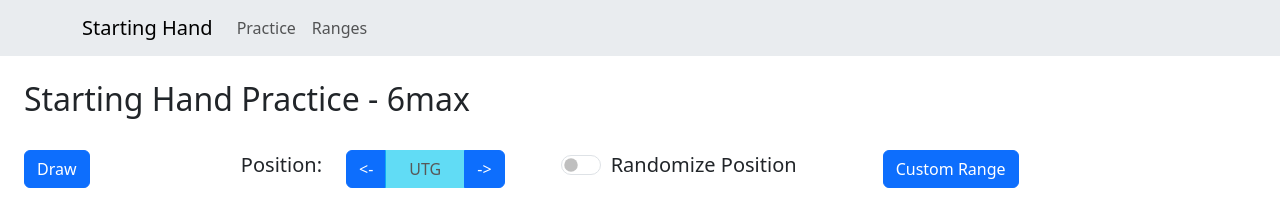
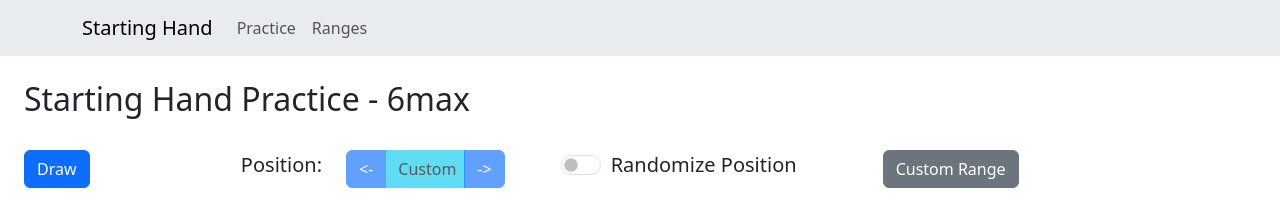
Before and after one commit to apatari/starting-hand, a React (Create React App) app: page / in a window 1280 px wide. Both pictures are taken after a click on the button "Custom Range". Shown: the top 218 px of the page. Built offline with nearby package versions, Linux system fonts and the light colour scheme; no server answers.

Commit message:
disable range buttons on custom toggle

```diff
--- a/src/Position.js
+++ b/src/Position.js
@@ -2,7 +2,7 @@ import React from "react";
 import { Row, Col, ButtonGroup, Button } from "react-bootstrap";
 import { ranges } from "./range_templates";
 
-function Position({ pos, setPos, randomize }) {
+function Position({ pos, setPos, randomize, usingCustom }) {
 
 
     const RANGES_LENGTH = 6
@@ -32,12 +32,12 @@ function Position({ pos, setPos, randomize }) {
                 </Col>
                 <Col>
 
-                    <ButtonGroup>
+                    <ButtonGroup  >
 
-                        <Button disabled={randomize===true?true:false} onClick={handleLeftClick} >{"<-"}</Button>
+                        <Button disabled={(randomize===true || usingCustom)?true:false} onClick={handleLeftClick} >{"<-"}</Button>
 
-                        <Button variant="info" disabled style={{width: "80px"}} >{rangeNames[pos]}</Button>
-                        <Button disabled={randomize===true?true:false} onClick={handleRightClick} >{"->"}</Button>
+                        <Button variant="info" disabled style={{width: "80px"}} >{usingCustom? "Custom" :rangeNames[pos] }</Button>
+                        <Button disabled={(randomize===true || usingCustom)?true:false} onClick={handleRightClick} >{"->"}</Button>
                     </ButtonGroup>
 
 
--- a/src/Practice.js
+++ b/src/Practice.js
@@ -70,7 +70,7 @@ function Practice() {
                         </div>
                     </Col>
                     <Col  className='' md={4} >
-                        <Position pos={pos} setPos={setPos} randomize={randomize}/>
+                        <Position usingCustom={usingCustom} pos={pos} setPos={setPos} randomize={randomize}/>
                     </Col>
                     <Col md={3}  >
                         <Form.Switch
@@ -80,7 +80,10 @@ function Practice() {
                         />
                     </Col>
                     <Col md={2}>
-                        <Button onClick={handleCustomRangeClick} >Custom Range</Button>
+                        {usingCustom
+                        ? <Button onClick={handleCustomRangeClick} variant='secondary' >Custom Range</Button>
+                        :<Button onClick={handleCustomRangeClick}  >Custom Range</Button>}
+
                     </Col>
 
 
@@ -110,7 +113,7 @@ function Practice() {
 
                         <Row><CardDisplay cards={cards} /></Row>
                         <Row>
-                        Current Streak: {streak}
+                            Current Streak: {streak}
 
                         </Row>
 
```
